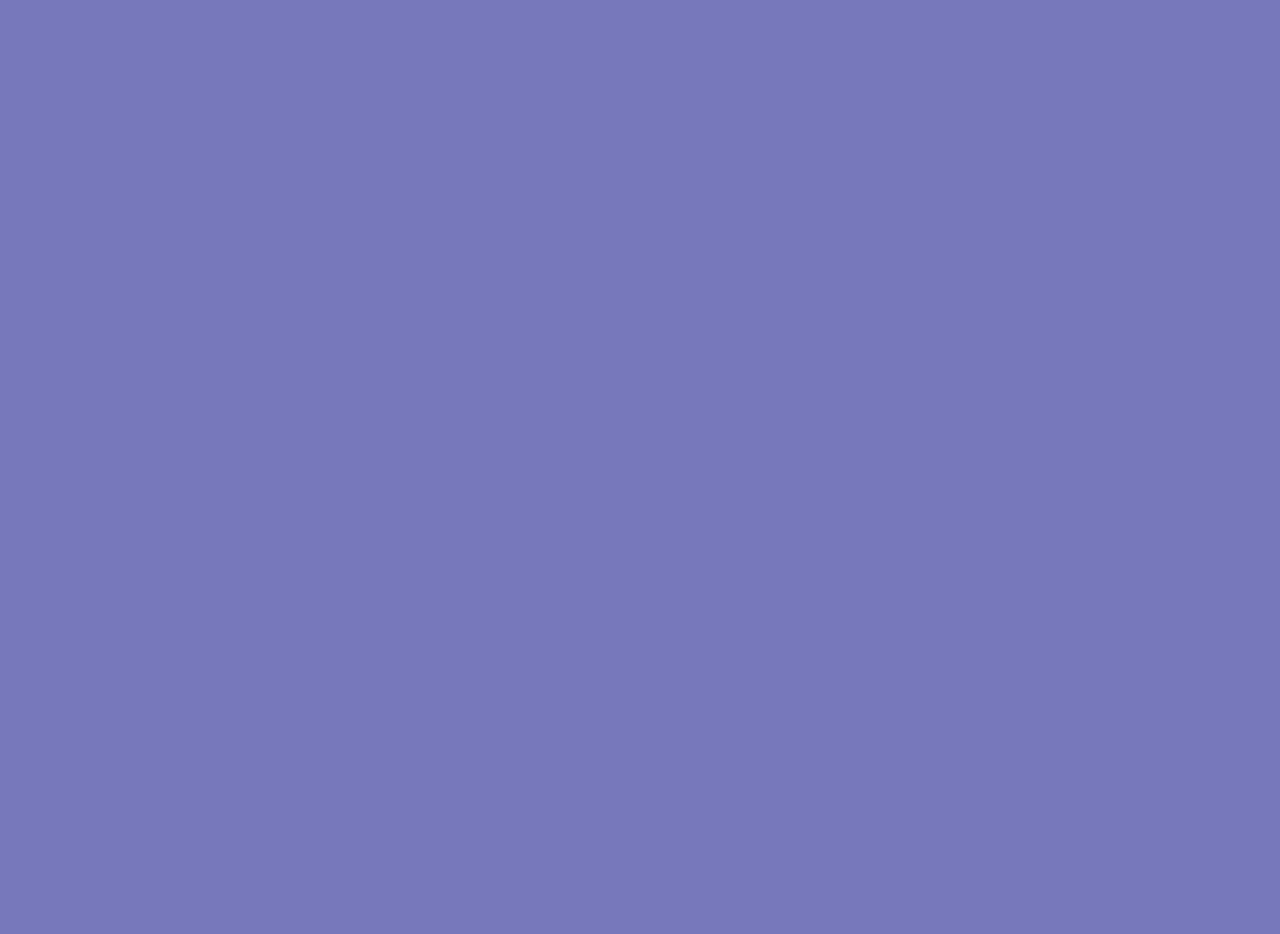
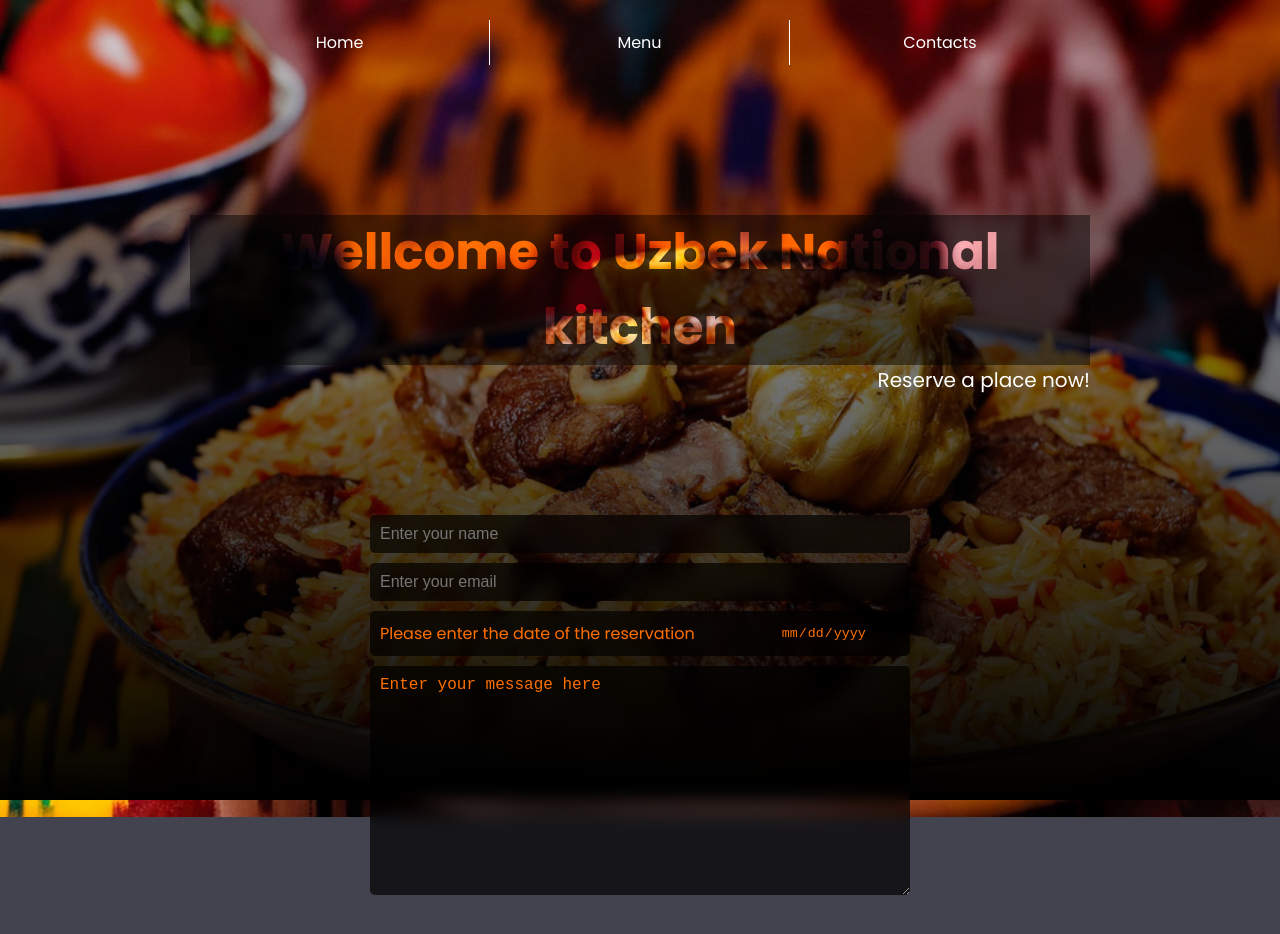
Before and after one commit to Hope1226/Uzbek-National-Kitchen-page, a website built with webpack: page src/index.html in a window 1280 px wide. Before the commit the page ends 800 px from the top, so only its background shows below. Built offline with nearby package versions, Linux system fonts and the light colour scheme.

Commit message:
Add nav and home page

```diff
--- /dev/null
+++ b/src/home.js
@@ -0,0 +1,49 @@
+import createNav from "./nav";
+
+const createHome = (container) => {
+  let homeCont = document.createElement('div');
+  homeCont.classList.add('homeCont');
+  let headline = document.createElement('div');
+  headline.classList.add('headline')
+  let heroTxt = document.createElement('h1');
+  heroTxt.innerHTML = "Wellcome to Uzbek National kitchen"
+  heroTxt.classList.add('hero-text');
+  let subHero = document.createElement('small');
+  subHero.innerHTML = "Reserve a place now!";
+
+  headline.appendChild(heroTxt);
+  headline.appendChild(subHero);
+
+  let form = document.createElement('form');
+  form.classList.add('reservationForm');
+  let inputName = document.createElement('input');
+  inputName.type = "text";
+  inputName.placeholder = "Enter your name";
+  let inputEmail = document.createElement('input');
+  inputEmail.type = "emial";
+  inputEmail.placeholder = "Enter your email"
+  let labelFor = document.createElement('label');
+  labelFor.innerHTML = "Please enter the date of the reservation"
+  let inputDate = document.createElement('input');
+  inputDate.type = "date";
+  inputDate.id = "date";
+  let textArea = document.createElement('textarea');
+  textArea.innerHTML = 'Enter your message here';
+  let submitButton = document.createElement('button');
+  submitButton.type = 'submit';
+  submitButton.id = "submitBtn";
+  submitButton.innerHTML = "Place the reservation";
+  labelFor.appendChild(inputDate);
+
+  form.appendChild(inputName);
+  form.appendChild(inputEmail);
+  form.appendChild(labelFor);
+  form.appendChild(textArea);
+
+  homeCont.appendChild(headline);
+  homeCont.appendChild(form);
+
+  container.appendChild(homeCont);
+};
+
+export default createHome;
--- a/src/index.html
+++ b/src/index.html
@@ -7,9 +7,10 @@
   <title>Uzbek national kitchen</title>
 </head>
 <body>
-  <div class="container">
+  <div class="layer">
+    <div class="container">
 
+    </div>
   </div>
-
 </body>
 </html>
--- a/src/index.js
+++ b/src/index.js
@@ -1 +1,8 @@
 import "./style.scss";
+import createNav from "./nav";
+import createHome from "./home";
+
+const mainContainer = document.querySelector('.container');
+
+mainContainer.appendChild(createNav());
+createHome(mainContainer);
--- /dev/null
+++ b/src/nav.js
@@ -0,0 +1,21 @@
+const createNav = () => {
+  let navigation = document.createElement('nav');
+  navigation.classList.add('main-nav');
+  let homeLink = document.createElement('a');
+  homeLink.innerHTML = 'Home';
+  homeLink.id = "homeLink"
+  let menuLink = document.createElement('a');
+  menuLink.innerHTML = 'Menu';
+  menuLink.id = "menuLink"
+  let contactLink = document.createElement('a');
+  contactLink.innerHTML = 'Contacts';
+  contactLink.id = "contactLink"
+
+  navigation.appendChild(homeLink);
+  navigation.appendChild(menuLink);
+  navigation.appendChild(contactLink);
+
+  return navigation
+};
+
+export default createNav;
--- a/src/style.scss
+++ b/src/style.scss
@@ -1,5 +1,126 @@
-$main_bg: #7777bb;
+@import url('https://fonts.googleapis.com/css2?family=Poppins:ital,wght@0,100;0,200;0,300;0,400;0,500;0,600;0,700;0,800;0,900;1,100;1,200;1,300;1,400;1,500;1,600;1,700;1,800;1,900&display=swap');
+
+$main_bg: #43434f;
+$main_cl: #fff;
+$main_font: 'Poppins', sans-serif;
+$border: 1px solid $main_cl;
+$hero_size: 50px;
+$small_size: 20px;
+
+@mixin flexConst($dir: row, $justify: stretch, $align: stretch)  {
+  display: flex;
+  flex-direction: $dir;
+  justify-content: $justify;
+  align-items: $align;
+}
+
+@mixin gridConst($coulmns, $rows, $gap: 10px, $justify: stretch, $align: stretch) {
+  display: grid;
+  grid-template-columns: $coulmns;
+  grid-template-rows: $rows;
+  grid-gap: $gap;
+  justify-items: $justify;
+  align-items:  $align;
+}
+
+
+html {
+  -webkit-box-sizing: border-box;
+  -moz-box-sizing: border-box;
+  box-sizing: border-box;
+  font-family: $main_font;
+}
+
+*,
+*::before,
+*::after {
+  -webkit-box-sizing: inherit;
+  -moz-box-sizing: inherit;
+  box-sizing: inherit;
+  padding: 0;
+  margin: 0;
+
+}
 
 body {
-  background: $main_bg;
+  background: $main_bg url(./assets/images/hope-gb.jpg) no-repeat;
+  background-size: cover;
+  color: $main_cl;
+
 }
+
+.layer {
+  background: linear-gradient(rgba(0, 0, 0, 0.2) 10%, rgba(0, 0, 0, 0.487) 40%, #000 100%);
+  position: absolute;
+  top: 0;
+  bottom: 0;
+  left: 0;
+  right: 0;
+}
+
+ .container {
+   width: 90%;
+   max-width: 900px;
+   margin: 0 auto;
+   padding: 20px 0;
+   .main-nav {
+     @include gridConst(repeat(auto-fit, minmax(200px, 1fr)),1fr ,0 );
+     a {
+       padding: 10px 20px;
+       border-right: $border;
+       text-align: center;
+      }
+     a:last-child {
+       border-right: none;
+     }
+     a:hover {
+       cursor: pointer;
+       color: wheat;
+     }
+   }
+   .homeCont {
+     @include gridConst(1fr, 1fr 1fr, 20px);
+     padding: 50px 0;
+     .headline {
+       padding: 100px 0;
+       @include flexConst(column, center, center);
+       .hero-text {
+         text-align: center;
+         background: rgba(0, 0, 0, 0.474);
+         mix-blend-mode: overlay;
+         font-size: $hero_size;
+       }
+       small {
+        font-size: $small_size;
+        align-self: flex-end;
+       }
+     }
+     .reservationForm {
+       width: 60%;
+       max-width: 100%;
+       @include gridConst(1fr, auto auto auto 1fr);
+       justify-self: center;
+       font-size: 500;
+       > * {
+         padding: 10px;
+         background: rgba(0, 0, 0, 0.672);
+         color: $main_cl;
+         border: none;
+         backdrop-filter: blur(8px);
+         border-radius: 5px;
+         color: rgb(65, 65, 65);
+         font-size: 16px;
+         color: #ff6f00;
+       }
+       label {
+        @include flexConst(row, space-between, stretch);
+        input {
+          background: transparent;
+          border: none;
+          color: #ff6f00;;
+
+        }
+       }
+     }
+   }
+  }
```
Also changed, not shown: dist/76f021bfe7de8ebfb90c.jpg (added), dist/index.html, dist/main.js, src/assets/images/hope-gb.jpg (added).
